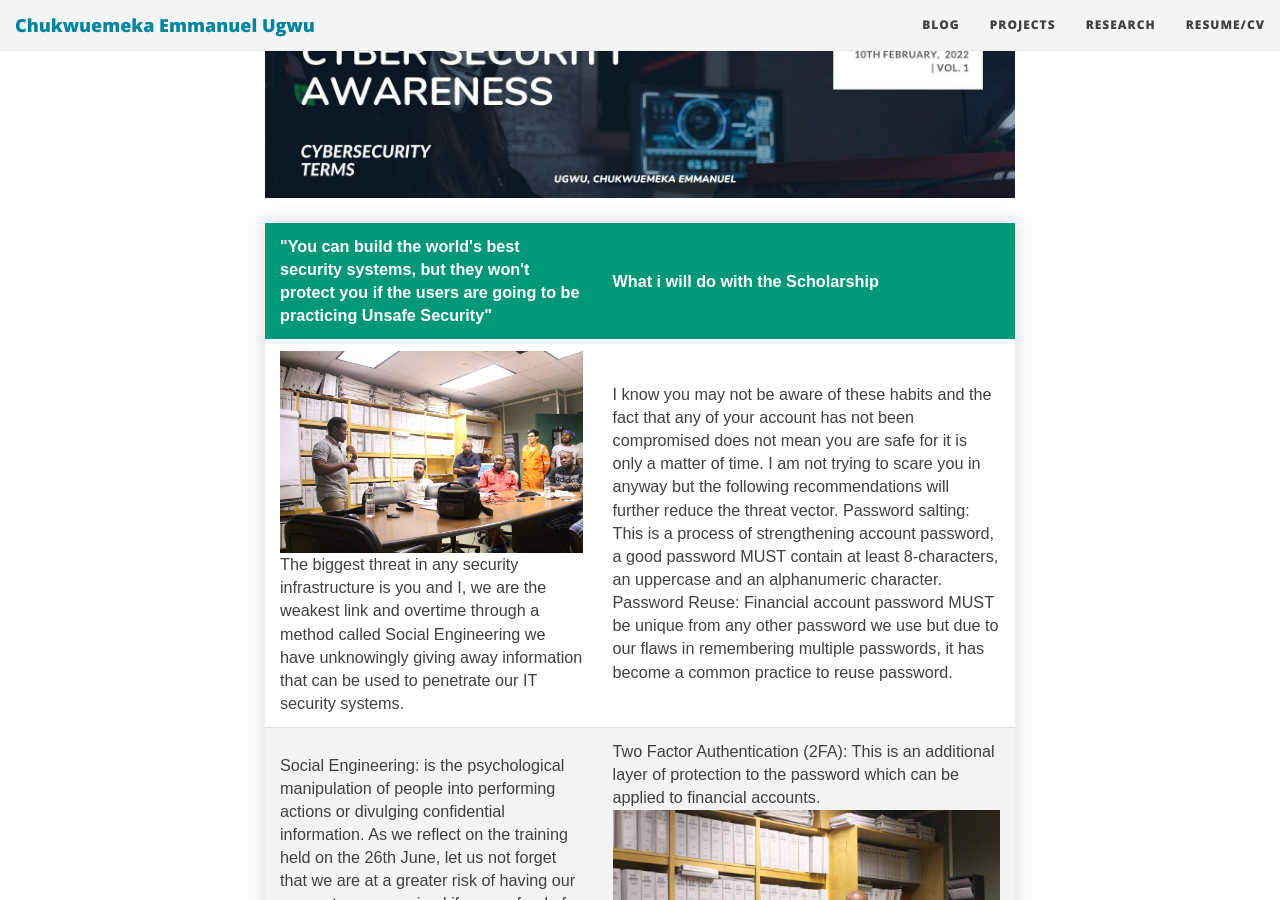
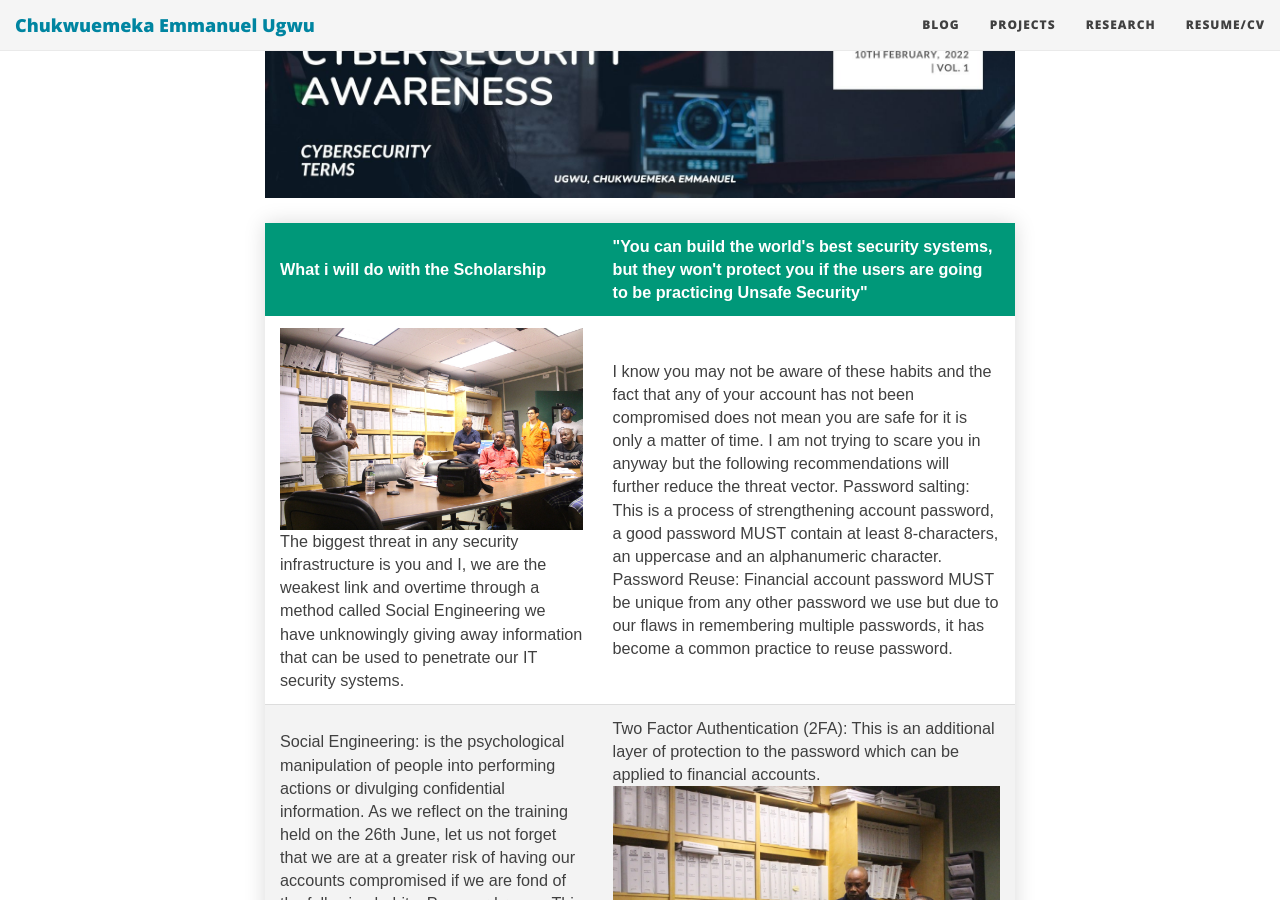
Before and after one commit to coolmechel/blog, a Jekyll site: the page built from _posts/2022-02-09-two-column-markdown.md, in a window 1280 px wide and 900 px high, scrolled down 352 px. Built offline with Jekyll 4.4.1, drawn with Linux system fonts in a browser that asks for light colours; nearby versions of some CDN libraries; comment, search, counter and statistics services are not loaded.

Commit message:
Corrections

```diff
--- a/_posts/2022-02-09-two-column-markdown.md
+++ b/_posts/2022-02-09-two-column-markdown.md
@@ -12,8 +12,8 @@ published: true
   <table class="styled-table">
     <thead>
       <tr>
+        <th>What i will do with the Scholarship</th>
         <th>"You can build the world's best security systems, but they won't protect you if the users are going to be practicing Unsafe Security"</th>
-        <th>What i will do with the Scholarship</th>
       </tr>
     </thead>
     <tbody>
```
